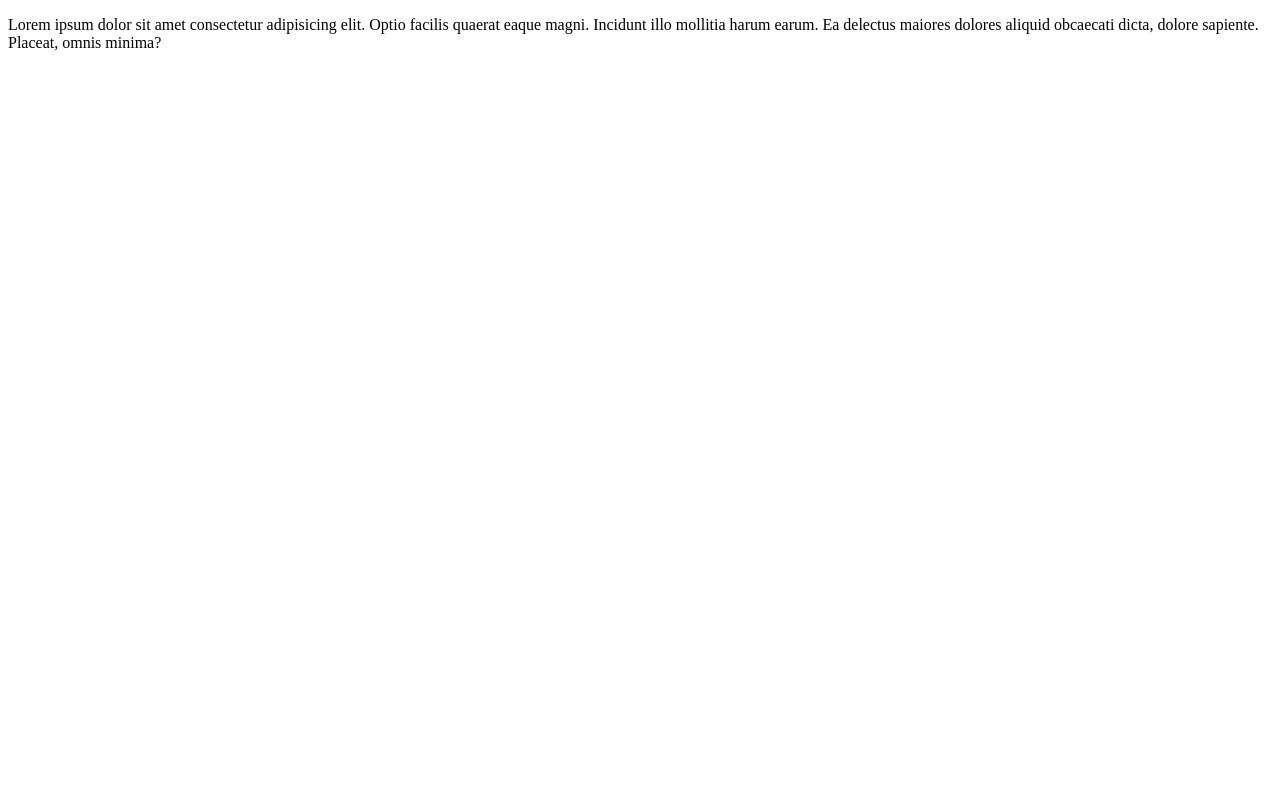
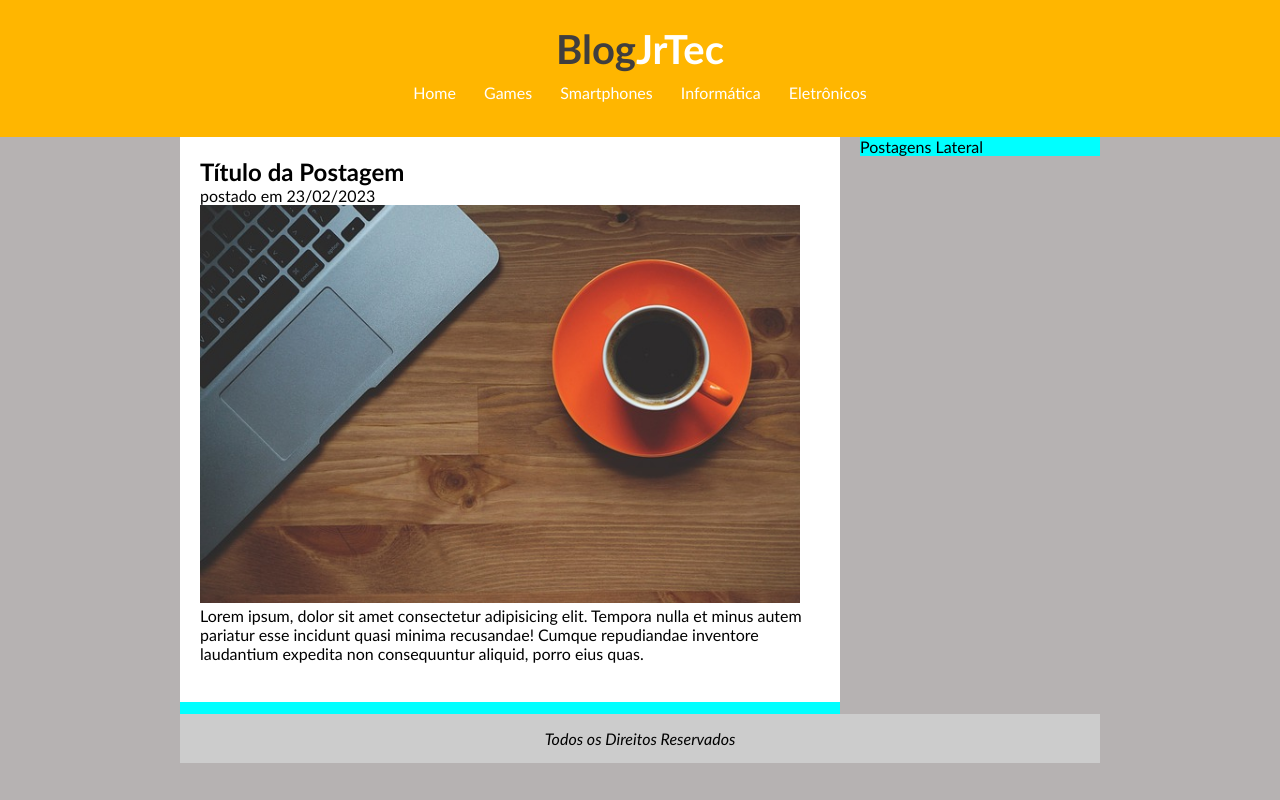
Before and after one commit to JuniorSilva88/Blog-JrTec, a plain HTML site: page index.html in a window 1280 px wide. Drawn offline with Linux system fonts and the light colour scheme.

Commit message:
DIa-3
configurando o  index.html e o style.css.

```diff
--- a/css/style.css
+++ b/css/style.css
@@ -0,0 +1,84 @@
+/* LIMPANDO PADRÃO NAVEGADORES */
+
+* {
+    margin: 0;
+    padding: 0;
+}
+
+/* ESTILO LAYOUT*/
+
+body {
+    font-size: 1em;
+    font-family: 'Trebuchet MS', Helvetica, sans-serif;
+    background: #b6b2b2;
+}
+
+#cabecalho {
+    background: #ffb600;
+    padding: 15px;
+    text-align: center;
+}
+
+#logo, #menu {
+    padding: 10px;
+}
+
+#principal {
+    width: 920px;
+    margin: 0 auto;
+}
+
+#area-postagen, #area-lateral {
+    background: cyan;
+}
+
+#area-postagen {
+    width: 660px;
+    float: left;
+}
+
+#area-lateral {
+    width: 240px;
+    float: right;
+}
+
+
+.postegen {
+    padding: 20px;
+    margin-bottom: 12px;
+    background: #FFF;
+}
+
+#rodape {
+    clear: both;
+    background: #CCC;
+    padding: 15px;
+    font-style: italic;
+    text-align: center;
+}
+
+/*ESTILO GERAL*/
+
+h1 {
+    font-size: 2.5em;
+    color: #403e3e	;
+}
+
+.branco {
+    color: white;
+}
+
+/*ESTILO MENU*/
+a {
+    text-decoration: none;
+}
+
+a:link, a:visited {
+    color: #FFF;
+    padding: 8px 12px;
+}
+
+a:hover {
+    color: #ffb600;
+    background: white;
+}
--- a/index.html
+++ b/index.html
@@ -5,15 +5,58 @@
     <meta charset="UTF-8">
     <meta http-equiv="X-UA-Compatible" content="IE=edge">
     <meta name="viewport" content="width=device-width, initial-scale=1.0">
-    <link rel="stylesheet" href="style.css">
+    <link rel="stylesheet" href="css/style.css">
     <link rel="stylesheet" href="index.js">
     <title>Blog-JrTec</title>
 </head>
 
 <body>
-    <p>Lorem ipsum dolor sit amet consectetur adipisicing elit. Optio facilis quaerat eaque magni. Incidunt illo
-        mollitia harum earum. Ea delectus maiores dolores aliquid obcaecati dicta, dolore sapiente. Placeat, omnis
-        minima?</p>
+
+    <div id="cabecalho">
+
+        <div id="logo">
+
+            <h1>Blog<spam class="branco">JrTec</spam>
+            </h1>
+
+            <div id="menu">
+                <a href="index.html">Home</a>
+                <a href="game.html">Games</a>
+                <a href="smartphone.html">Smartphones</a>
+                <a href="infor.html">Informática</a>
+                <a href="eletronico.html">Eletrônicos</a>
+            </div>
+
+        </div>
+
+    </div>
+
+    <div id="principal">
+
+        <div id="area-postagen">
+            <div class="postegen">
+                <h2>Título da Postagem</h2>
+                <span>postado em 23/02/2023</span>
+                <img width="600px" src="imagens/imagem1.jpg" alt="imagem-notebooco-café">
+                <p>
+                    Lorem ipsum, dolor sit amet consectetur adipisicing elit. Tempora nulla et minus autem pariatur esse
+                    incidunt quasi minima recusandae! Cumque repudiandae inventore laudantium expedita non consequuntur
+                    aliquid, porro eius quas.
+                </p>
+                <a href="">Leia Mais</a>
+            </div>
+        </div>
+
+        <div id="area-lateral">
+            Postagens Lateral
+        </div>
+
+        <div id="rodape">
+            Todos os Direitos Reservados
+        </div>
+
+    </div>
+
 </body>
 
 </html>
```
